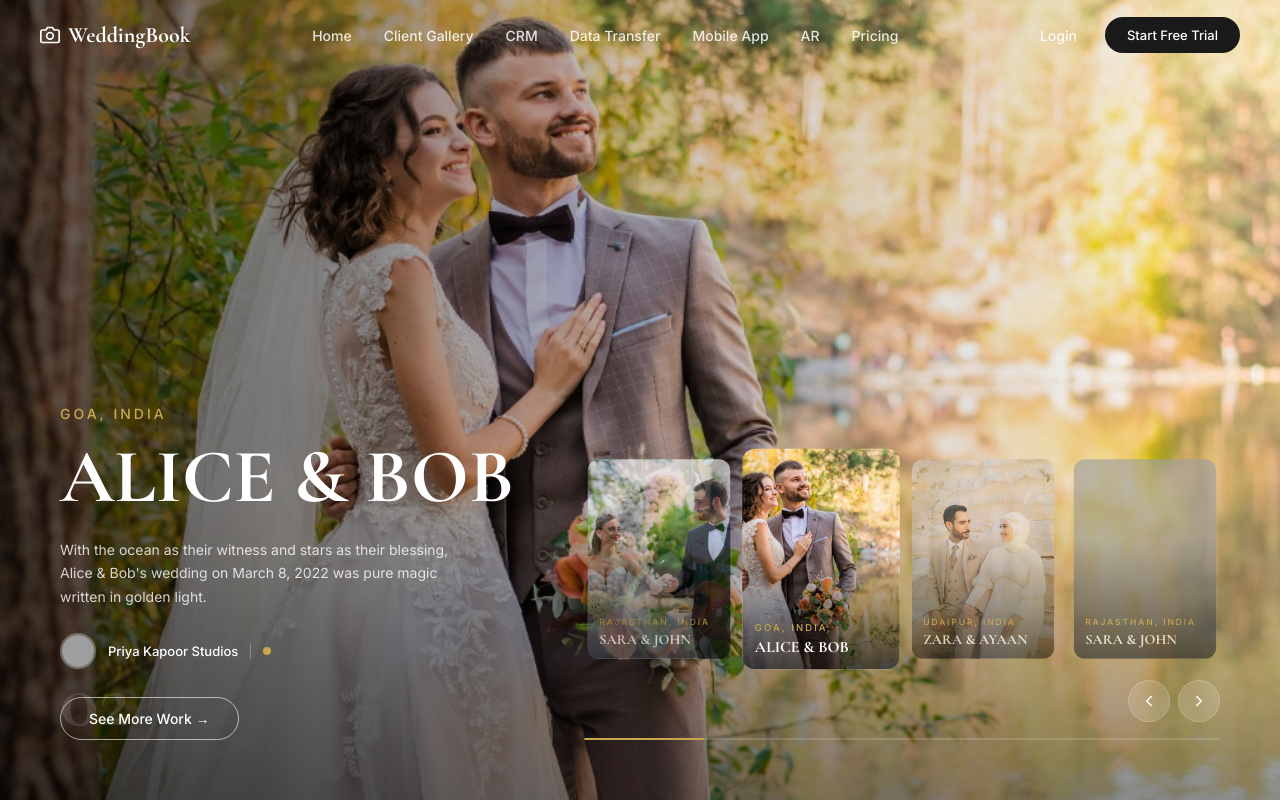
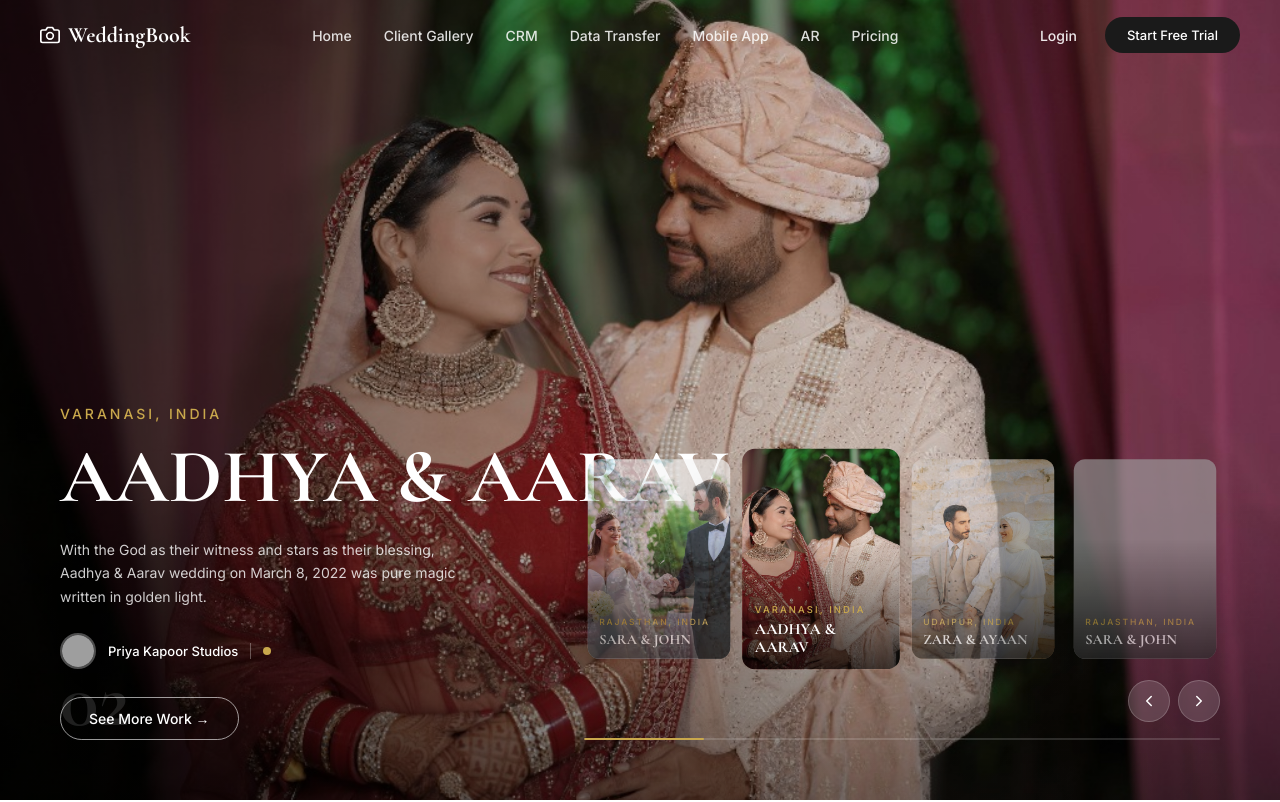
Before and after one commit to JoelJose212/Wedding-Book, a React (Vite) app: page / in a window 1280 px wide. Shown: the top 802 px of the page. Built offline with nearby package versions, Linux system fonts and the light colour scheme; grey boxes are pictures that could not be loaded.

Commit message:
Update slide 2 with Aadhya & Aarav in Varanasi

```diff
--- a/src/data/slideData.js
+++ b/src/data/slideData.js
@@ -11,11 +11,11 @@ export const slides = [
     number: '01',
   },
   {
-    bg: '/alice_bob.jpg',
-    location: 'Goa, India',
-    couple: 'ALICE & BOB',
+    bg: '/aadhya_aarav.jpg',
+    location: 'Varanasi, India',
+    couple: 'AADHYA & AARAV',
     description:
-      "With the ocean as their witness and stars as their blessing, Alice & Bob's wedding on March 8, 2022 was pure magic written in golden light.",
+      "With the God as their witness and stars as their blessing, Aadhya & Aarav wedding on March 8, 2022 was pure magic written in golden light.",
     photographer: 'Priya Kapoor Studios',
     avatar:
       'https://images.unsplash.com/photo-1507003211169-0a1dd7228f2d?w=100&q=80',
@@ -36,7 +36,7 @@ export const slides = [
 
 export const cardThumbs = [
   '/sara_john.jpg',
-  '/alice_bob.jpg',
+  '/aadhya_aarav.jpg',
   '/meera_arjun.jpg',
   'https://images.unsplash.com/photo-1465495976277-4387d4b0b4c6?w=400&q=80',
 ];
```
Also changed, not shown: public/aadhya_aarav.jpg (added).
